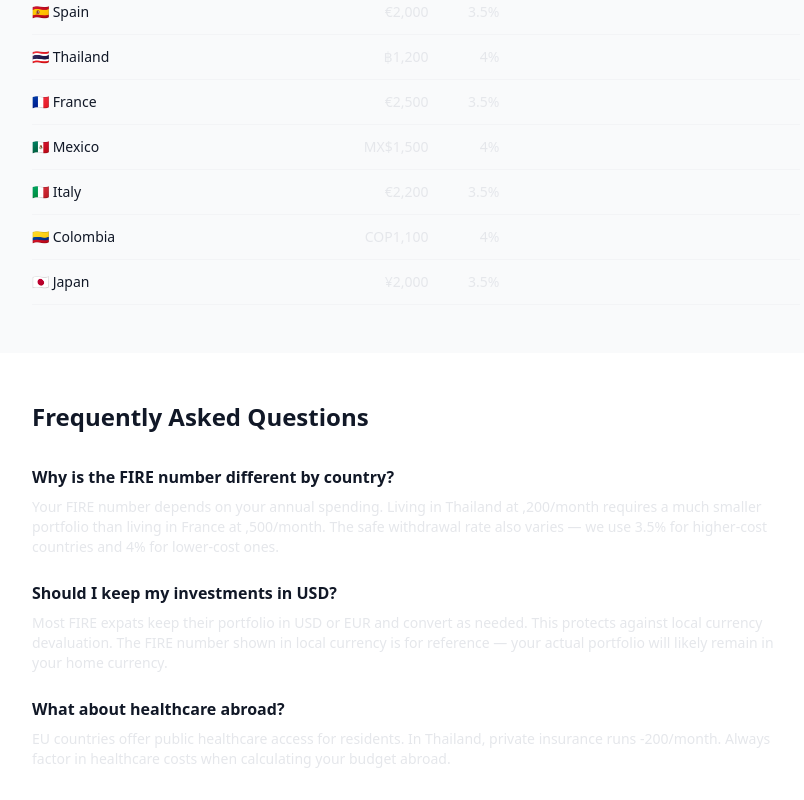
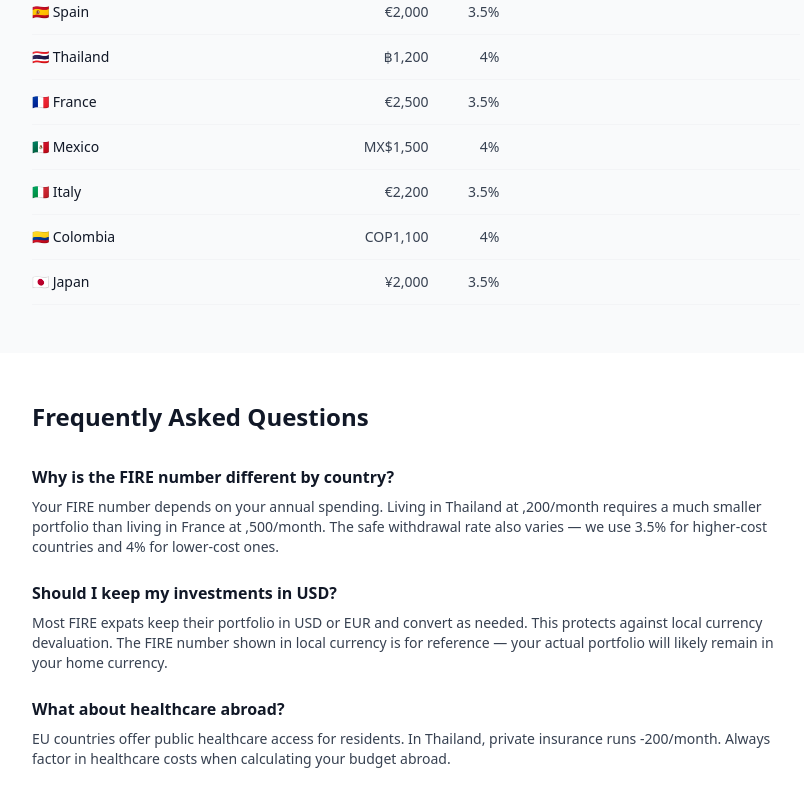
Before and after one commit to giraudsebastien79000-max/firepathtools, a Next.js app: page /fire-by-country-calculator in a window 1280 px wide. Shown: the part 1360-2160 px from the top of the page, without its empty margins (224-1028 px from the left). Built offline with nearby package versions, Linux system fonts and the light colour scheme.

Commit message:
Fix country calculator contrast issues

```diff
--- a/app/fire-by-country-calculator/client.tsx
+++ b/app/fire-by-country-calculator/client.tsx
@@ -147,8 +147,8 @@ export default function FireByCountryClient() {
                   return (
                     <tr key={c.name} className={"border-b border-gray-100 " + (selected.name === c.name ? "bg-orange-50" : "")}>
                       <td className="py-3 font-medium" style={{color:"#111827"}}>{c.flag} {c.name}</td>
-                      <td className="py-3 text-right text-gray-600">{c.symbol}{c.monthlyCost.toLocaleString()}</td>
-                      <td className="py-3 text-right text-gray-600">{c.swr}%</td>
+                      <td className="py-3 text-right" style={{color:"#374151"}}>{c.symbol}{c.monthlyCost.toLocaleString()}</td>
+                      <td className="py-3 text-right" style={{color:"#374151"}}>{c.swr}%</td>
                       <td className="py-3 text-right font-semibold" style={{color:"#111827"}}></td>
                     </tr>
                   )
@@ -165,15 +165,15 @@ export default function FireByCountryClient() {
           <div className="space-y-6">
             <div>
               <h3 className="font-semibold mb-2" style={{color:"#111827"}}>Why is the FIRE number different by country?</h3>
-              <p className="text-gray-600 text-sm">Your FIRE number depends on your annual spending. Living in Thailand at ,200/month requires a much smaller portfolio than living in France at ,500/month. The safe withdrawal rate also varies — we use 3.5% for higher-cost countries and 4% for lower-cost ones.</p>
+              <p className="text-sm" style={{color:"#374151"}}>Your FIRE number depends on your annual spending. Living in Thailand at ,200/month requires a much smaller portfolio than living in France at ,500/month. The safe withdrawal rate also varies — we use 3.5% for higher-cost countries and 4% for lower-cost ones.</p>
             </div>
             <div>
               <h3 className="font-semibold mb-2" style={{color:"#111827"}}>Should I keep my investments in USD?</h3>
-              <p className="text-gray-600 text-sm">Most FIRE expats keep their portfolio in USD or EUR and convert as needed. This protects against local currency devaluation. The FIRE number shown in local currency is for reference — your actual portfolio will likely remain in your home currency.</p>
+              <p className="text-sm" style={{color:"#374151"}}>Most FIRE expats keep their portfolio in USD or EUR and convert as needed. This protects against local currency devaluation. The FIRE number shown in local currency is for reference — your actual portfolio will likely remain in your home currency.</p>
             </div>
             <div>
               <h3 className="font-semibold mb-2" style={{color:"#111827"}}>What about healthcare abroad?</h3>
-              <p className="text-gray-600 text-sm">EU countries offer public healthcare access for residents. In Thailand, private insurance runs -200/month. Always factor in healthcare costs when calculating your budget abroad.</p>
+              <p className="text-sm" style={{color:"#374151"}}>EU countries offer public healthcare access for residents. In Thailand, private insurance runs -200/month. Always factor in healthcare costs when calculating your budget abroad.</p>
             </div>
           </div>
         </div>
```
Also changed, not shown: 1 other file (tests, documents, lock files or other folders).
